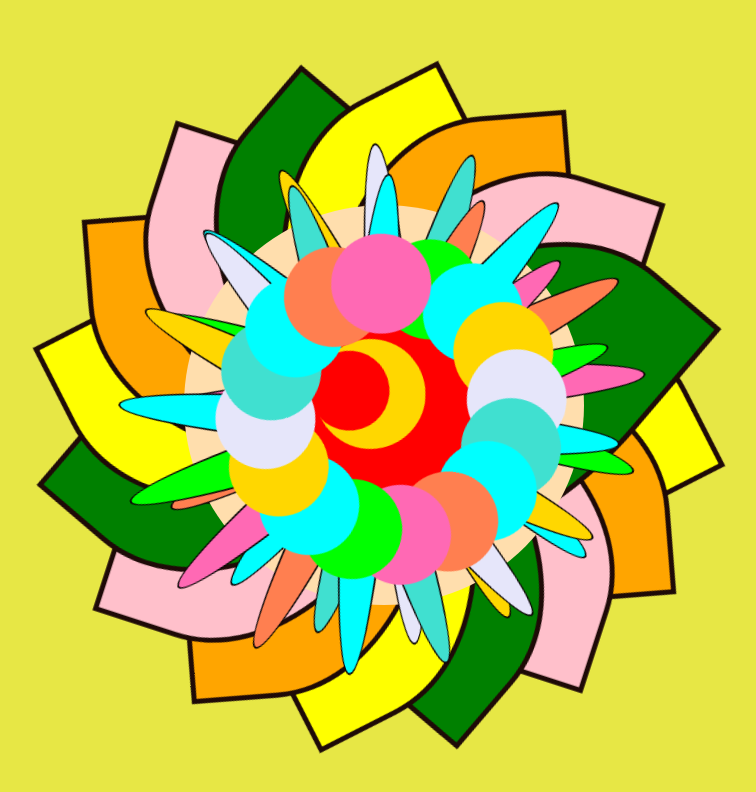
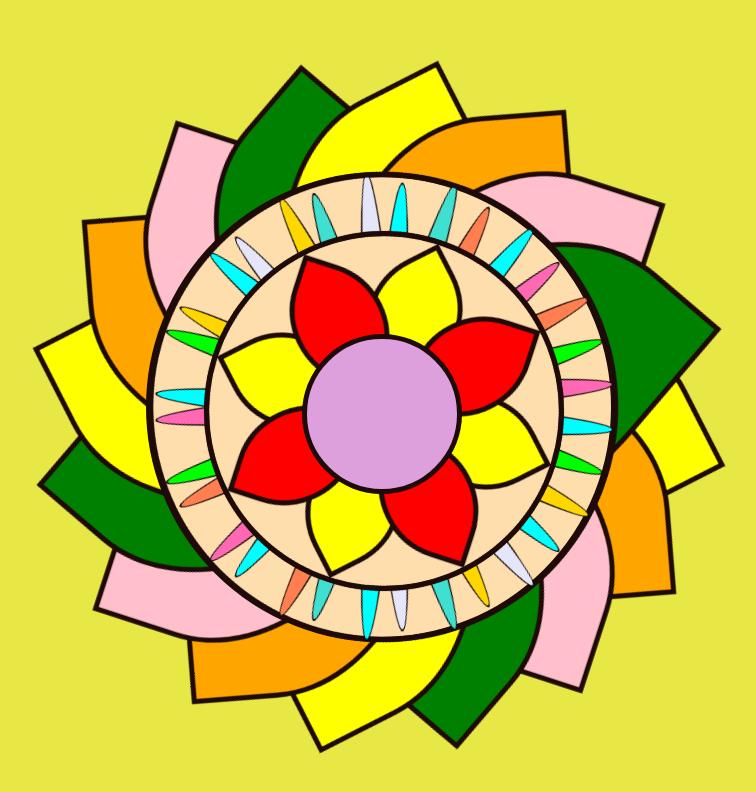
Before and after one commit to ananthu666/CSS_Battle_-Pookalam, a plain HTML site: page index.html in a window 1280 px wide. Shown: the part 148-940 px from the top of the page, without its empty margins (266-1022 px from the left). Drawn offline with Linux system fonts and the light colour scheme.

Commit message:
new update

```diff
--- a/index.html
+++ b/index.html
@@ -5,17 +5,26 @@
   </head>
   <body>
     <div class="container">
-      <div class="circle1">
+      <div class="circle1"></div>
+      <div class="circle2"></div>
+      <div class="circle3">
 
+        <div class="petal2"></div>
+        <div class="petal2"></div>
+        <div class="petal2"></div>
+        <div class="petal2"></div>
+        <div class="petal2"></div>
+        <div class="petal2"></div>
+        <div class="petal2"></div>
+        <div class="petal2"></div>
       </div>
-      <div class="circle2"></div>
-      <!-- <div class="circle3"></div> -->
-      <div class="circs_cont"><div class="circs"></div>
+      <div class="circle4"></div>
+      <!-- <div class="circs_cont"><div class="circs"></div>
       <div class="circs"></div>
       <div class="circs"></div>
       <div class="circs"></div>
-      <div class="circs"></div></div>
-      <div class="cyc_cont">
+      <div class="circs"></div></div> -->
+      <!-- <div class="cyc_cont">
         <div class="cir"></div>
         <div class="cir"></div>
         <div class="cir"></div>
@@ -32,7 +41,7 @@
         <div class="cir"></div>
         <div class="cir"></div>
         <div class="cir"></div>
-      </div>
+      </div> -->
       <div class="oval_cont">
         <div class="oval"></div>
         <div class="oval"></div>
--- a/style.css
+++ b/style.css
@@ -27,29 +27,75 @@ body {
   left: 50%;
   /* transform: translate(-50%, -50%); */
 }
+.petal2 {
+  z-index: 1;
+  width: 100px;
+  height: 100px;
+  /* width: 261px;
+  height: 405px; */
+  border: 5px solid #1e0a07;
+  border-radius: 215% 0% 215% 100%;
+  /* //////////////////////////// */
+  position: absolute;
+  top: 50%;
+  left: 50%;
+  /* transform: translate(-50%, -50%); */
+}
 .circle1 {
   background: red;
-  width: 220px;
-  height: 220px;
+  background: rgb(255, 222, 173);
+  width: 350px;
+  height: 350px;
   border-radius: 50%;
   overflow: hidden;
   /* border: 2px solid #b70606; */
+  border: 5px solid #1e0a07;
   position: absolute;
   z-index: 6;
-  top: 198px;
-  left: 204px;
+  top: 129px;
+  left: 130px;
+}
+.circle2 {
+  background: rgb(255, 222, 173);
+  width: 460px;
+  height: 460px;
+  border-radius: 50%;
+  overflow: hidden;
+  border: 3px solid #411111;
+  border: 5px solid #1e0a07;
+  position: absolute;
+  z-index: 2;
+  top: 70px;
+  left: 72px;
 }
 .circle3 {
-  background:yellow;
-  width: 125px;
-  height: 125px;
+  width: 350px;
+  height: 350px;
   border-radius: 50%;
   overflow: hidden;
   /* border: 2px solid #b70606; */
+  border: 5px solid #1e0a07;
   position: absolute;
-  z-index: 6;
-  top: 248px;
-  left: 247px;
+  background-color: transparent;
+  animation: rotateoval 50s linear infinite;
+  z-index: 8;
+  top: 129px;
+  left: 130px;
+}
+.circle4 {
+  width: 150px;
+  height: 150px;
+  border-radius: 50%;
+  /* overflow: hidden; */
+  /* border: 2px solid #b70606; */
+  border: 5px solid #1e0a07;
+  position: absolute;
+  background-color: plum;
+  /* animation: rotateoval 50s linear infinite; */
+  z-index: 10;
+  top: 232px;
+  left: 228px;
+  /* transform: translate(-50%, -50%); */
 }
 /* z-index: 2;
     width: 500px;
@@ -92,24 +138,28 @@ body {
 }
 
 .oval_cont {
-  width: 600px;
-  height: 600px;
-  /* border: 2px solid green; */
+  width: 460px;
+  height: 460px;
+  border-radius: 50%;
+  border: 5px solid  #1e0a07;
   z-index: 3;
   position: absolute;
   animation: rotateoval 50s linear infinite;
-  top: 3px;
-  left: 3px;
+  top: 70px;
+  left: 74px;
 }
 .oval_cont2 {
-  width: 600px;
-  height: 600px;
-  /* border: 2px solid green; */
+  width: 460px;
+  height: 460px;
+  border: 5px solid  #1e0a07;
+  border-radius: 50%;
   z-index: 3;
   position: absolute;
   animation: rotateoval2 50s linear infinite;
   top: 3px;
   left: 3px;
+  top: 70px;
+  left: 74px;
 }
 
 @keyframes rotate {
@@ -124,7 +174,7 @@ body {
   0% {
     transform: rotate(0deg);
   }
-  25%{
+  25% {
     transform: rotate(-180deg);
   }
   50% {
@@ -141,7 +191,7 @@ body {
   0% {
     transform: rotate(0deg);
   }
-  25%{
+  25% {
     transform: rotate(180deg);
   }
   50% {
@@ -159,7 +209,7 @@ body {
   0% {
     transform: rotate(0deg);
   }
-  25%{
+  25% {
     transform: rotate(-180deg);
   }
   50% {
@@ -274,63 +324,51 @@ body {
     rotate(45deg);
 }
 
-.circle2 {
-  background:rgb(255,222,173);
-  width: 400px;
-  height: 400px;
-  border-radius: 50%;
-  overflow: hidden;
-  /* border: 2px solid #0a0505; */
-  position: absolute;
-  z-index: 2;
-  top: 103px;
-  left: 110px;
-}
-
 .oval {
   background: #cec3c9;
-  width: 44px;
-  height: 499px;
+  width: 11px;
+  height: 441px;
+  width: 26px;
+  height: 456px;
   border-radius: 50%;
   overflow: hidden;
   border: 2px solid #0a0505;
   position: absolute;
   z-index: 3;
-  top: 62px;
-  left: 292px;
+  /* top: -7px; */
+  left: 220px;
 }
 
 .oval:nth-child(1) {
-  background-color:rgb(0, 255, 0);
+  background-color: rgb(0, 255, 0);
   transform: rotate(0deg);
-
 }
 .oval:nth-child(2) {
-  background-color:rgb(0, 255, 255);
+  background-color: rgb(0, 255, 255);
   transform: rotate(22.5deg);
 }
 .oval:nth-child(3) {
-  background-color:rgb(255, 215, 0);
+  background-color: rgb(255, 215, 0);
   transform: rotate(45deg);
 }
 .oval:nth-child(4) {
-  background-color:rgb(230, 230, 250);
+  background-color: rgb(230, 230, 250);
   transform: rotate(67.5deg);
 }
 .oval:nth-child(5) {
-  background-color:rgb(64, 224, 208);
+  background-color: rgb(64, 224, 208);
   transform: rotate(90deg);
 }
 .oval:nth-child(6) {
-  background-color:rgb(0, 255, 255);
+  background-color: rgb(0, 255, 255);
   transform: rotate(112.5deg);
 }
 .oval:nth-child(7) {
-  background-color:rgb(255, 127, 80);
+  background-color: rgb(255, 127, 80);
   transform: rotate(135deg);
 }
 .oval:nth-child(8) {
-  background-color:rgb(255, 105, 180);
+  background-color: rgb(255, 105, 180);
   transform: rotate(157.5deg);
 }
 
@@ -351,7 +389,7 @@ body {
 337.5
 360.0 */
 
-.cyc_cont{
+.cyc_cont {
   width: 600px;
   height: 600px;
   /* border: 2px solid green; */
@@ -362,11 +400,8 @@ body {
   left: 11px;
 }
 
-
-.cir
-{
-
-    background:rgb(225, 114, 36);
+.cir {
+  background: rgb(225, 114, 36);
   width: 100px;
   height: 100px;
   border-radius: 50%;
@@ -376,78 +411,75 @@ body {
   z-index: 5;
   top: 258px;
   left: 245px;
-
 }
 
-
-
 .cir:nth-child(1) {
-  background-color:rgb(0, 255, 0);
+  background-color: rgb(0, 255, 0);
   /* transform: rotate(0deg); */
-  transform: rotate(0deg) translateX(126px) ;
+  transform: rotate(0deg) translateX(126px);
 }
 .cir:nth-child(2) {
-  background-color:rgb(0, 255, 255);
-  transform: rotate(22.5deg) translateX(126px) ;
+  background-color: rgb(0, 255, 255);
+  transform: rotate(22.5deg) translateX(126px);
 }
 .cir:nth-child(3) {
-  background-color:rgb(255, 215, 0);
-  transform: rotate(45deg) translateX(126px) ;
+  background-color: rgb(255, 215, 0);
+  transform: rotate(45deg) translateX(126px);
 }
 .cir:nth-child(4) {
-  background-color:rgb(230, 230, 250);
-  transform: rotate(67.5deg) translateX(126px) ;
+  background-color: rgb(230, 230, 250);
+  transform: rotate(67.5deg) translateX(126px);
 }
 .cir:nth-child(5) {
-  background-color:rgb(64, 224, 208);
-  transform: rotate(90deg) translateX(126px) ;
+  background-color: rgb(64, 224, 208);
+  transform: rotate(90deg) translateX(126px);
 }
 .cir:nth-child(6) {
-  background-color:rgb(0, 255, 255);
-  transform: rotate(112.5deg) translateX(126px) ;
+  background-color: rgb(0, 255, 255);
+  transform: rotate(112.5deg) translateX(126px);
 }
 .cir:nth-child(7) {
-  background-color:rgb(255, 127, 80);
-  transform: rotate(135deg) translateX(126px) ;
+  background-color: rgb(255, 127, 80);
+  transform: rotate(135deg) translateX(126px);
 }
 .cir:nth-child(8) {
-  background-color:rgb(255, 105, 180);
-  transform: rotate(157.5deg) translateX(126px) ;
+  background-color: rgb(255, 105, 180);
+  transform: rotate(157.5deg) translateX(126px);
 }
 .cir:nth-child(9) {
-  background-color:rgb(0, 255, 0);
-  transform: rotate(180deg) translateX(126px) ;
+  background-color: rgb(0, 255, 0);
+  transform: rotate(180deg) translateX(126px);
 }
 .cir:nth-child(10) {
-  background-color:rgb(0, 255, 255);
-  transform: rotate(202.5deg) translateX(126px) ;
+  background-color: rgb(0, 255, 255);
+  transform: rotate(202.5deg) translateX(126px);
 }
 .cir:nth-child(11) {
-  background-color:rgb(255, 215, 0);
-  transform: rotate(225deg) translateX(126px) ;
+  background-color: rgb(255, 215, 0);
+  transform: rotate(225deg) translateX(126px);
 }
 .cir:nth-child(12) {
-  background-color:rgb(230, 230, 250);
-  transform: rotate(247.5deg) translateX(126px) ;
+  background-color: rgb(230, 230, 250);
+  transform: rotate(247.5deg) translateX(126px);
 }
 .cir:nth-child(13) {
-  background-color:rgb(64, 224, 208);
-  transform: rotate(270deg) translateX(126px) ;
+  background-color: rgb(64, 224, 208);
+  transform: rotate(270deg) translateX(126px);
 }
 .cir:nth-child(14) {
-  background-color:rgb(0, 255, 255);
-  transform: rotate(292.5deg) translateX(126px) ;
+  background-color: rgb(0, 255, 255);
+  transform: rotate(292.5deg) translateX(126px);
 }
 .cir:nth-child(15) {
-  background-color:rgb(255, 127, 80);
-  transform: rotate(315deg) translateX(126px) ;
+  background-color: rgb(255, 127, 80);
+  transform: rotate(315deg) translateX(126px);
 }
 .cir:nth-child(16) {
-  background-color:rgb(255, 105, 180);
-  transform: rotate(337.5deg) translateX(126px) ;
+  background-color: rgb(255, 105, 180);
+  transform: rotate(337.5deg) translateX(126px);
 }
 
-.circs_cont{
+.circs_cont {
   width: 600px;
   height: 600px;
   /* border: 2px solid green; */
@@ -468,9 +500,8 @@ body {
   }
 }
 
-
-.circs{
-  background:rgb(225, 114, 36);
+.circs {
+  background: rgb(225, 114, 36);
   width: 100px;
   height: 100px;
   border-radius: 50%;
@@ -485,41 +516,52 @@ body {
 }
 
 .circs:nth-child(1) {
-  background-color:rgb(0, 255, 0);
-  background-color:rgb(0, 255, 255);
-  background-color:red;
+  background-color: rgb(0, 255, 0);
+  background-color: rgb(0, 255, 255);
+  background-color: red;
   width: 170px;
   height: 170px;
-
 }
 .circs:nth-child(2) {
-  background-color:red;
+  background-color: red;
   /* background-color:rgb(0, 255, 255); */
   width: 140px;
   height: 140px;
 }
 .circs:nth-child(3) {
-  background-color:rgb(255, 215, 0);
-  background-color:rgb(255, 215, 0);
+  background-color: rgb(255, 215, 0);
+  background-color: rgb(255, 215, 0);
   /* transform: rotate(45deg);
    */
   width: 110px;
   height: 110px;
-
 }
 .circs:nth-child(4) {
-  background-color:rgb(64, 224, 208);
-  background-color:rgb(255, 215, 0);
-  background-color:red;
+  background-color: rgb(64, 224, 208);
+  background-color: rgb(255, 215, 0);
+  background-color: red;
   /* transform: rotate(67.5deg);*/
   width: 80px;
   height: 80px;
 }
 
 .circs:nth-child(5) {
-  background-color:rgb(38, 233, 55);
-  background-color:red;
+  background-color: rgb(38, 233, 55);
+  background-color: red;
   /* transform: rotate(67.5deg);*/
   width: 60px;
   height: 60px;
 }
+
+
+
+.petal2:nth-child(1) { z-index: 1;background-color: yellow; transform: translate(-50%,-50%) rotate(0deg) translateX(98px) rotate(45deg) ; }
+.petal2:nth-child(2) { z-index: 2;background-color: red; transform: translate(-50%,-50%) rotate(45deg) translateX(98px) rotate(45deg) ; }
+.petal2:nth-child(3) { z-index: 1;background-color: yellow; transform: translate(-50%,-50%) rotate(90deg) translateX(98px) rotate(45deg) ; }
+.petal2:nth-child(4) { z-index: 2;background-color: red; transform: translate(-50%,-50%) rotate(135deg) translateX(98px) rotate(45deg) ; }
+.petal2:nth-child(5) { z-index: 1;background-color: yellow; transform: translate(-50%,-50%) rotate(180deg) translateX(98px) rotate(45deg) ; }
+.petal2:nth-child(6) { z-index: 2;background-color: red; transform: translate(-50%,-50%) rotate(225deg) translateX(98px) rotate(45deg) ; }
+.petal2:nth-child(7) { z-index: 1;background-color: yellow; transform: translate(-50%,-50%) rotate(270deg) translateX(98px) rotate(45deg) ; }
+.petal2:nth-child(8) { z-index: 2;background-color: red; transform: translate(-50%,-50%) rotate(315deg) translateX(98px) rotate(45deg) ; }
+/* .petal2:nth-child(9) { transform: translate(-50%,-50%) rotate(0deg) translateX(98px) rotate(45deg) ; }
+.petal2:nth-child(10){ transform: translate(-50%,-50%) rotate(0deg) translateX(98px) rotate(45deg) ; } */
```
Lines whose indentation alone changed are shown as unchanged.
